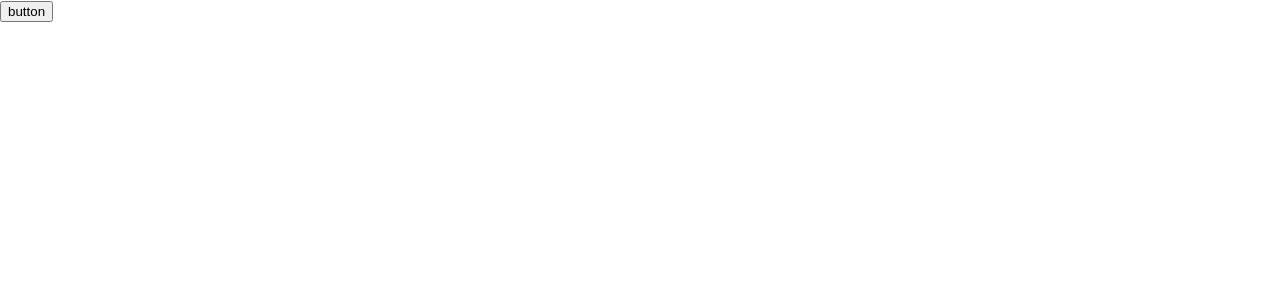
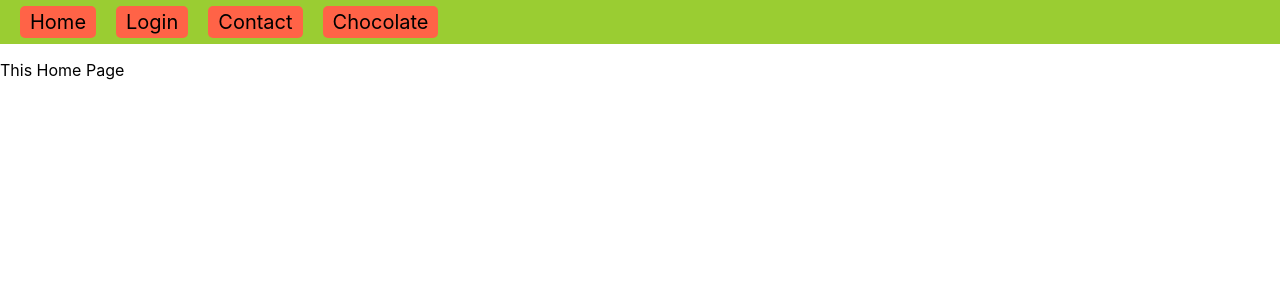
Before and after one commit to gkusumbe7/react-project1, a React (Create React App) app: page / in a window 1280 px wide. Shown: the top 300 px of the page. Built offline with nearby package versions, Linux system fonts and the light colour scheme.

Commit message:
added nav bar

```diff
--- a/src/App.js
+++ b/src/App.js
@@ -1,11 +1,17 @@
-import Path from './Components/Route';
+import { BrowserRouter , Routes , Route  } from 'react-router-dom';
+
 import Home from './Components/Home';
-import Navbar from './Components/Navbar';
+import LoginPage from './Components/LoginPage';
 
 function App() {
   return (
     <>
-    <Navbar/>
+      <BrowserRouter>
+         <Routes>
+             <Route  path="/" element={<Home/>}>Home</Route>
+             <Route path="/Login" element={<LoginPage/>}>LoginPage</Route>
+         </Routes>
+      </BrowserRouter>
     </>
   );
 }
--- a/src/Components/Home.js
+++ b/src/Components/Home.js
@@ -1,8 +1,11 @@
+import Navbar from "./Navbar";
+
 function Home(){
     return(
         <>
         <div>
-            <p>  This Home Page</p>
+            <Navbar/>
+            <p>This Home Page</p>
         </div>
         </>
     )
--- a/src/Components/LoginPage.js
+++ b/src/Components/LoginPage.js
@@ -1,7 +1,10 @@
+import Navbar from "./Navbar";
+
 function LoginPage(){
     return(
         <>
         <div>
+            <Navbar/>
             <p>Login Page</p>
         </div>
 
--- a/src/Components/Navbar.css
+++ b/src/Components/Navbar.css
@@ -1,5 +1,17 @@
-.main-container{
-    height: 50px;
+.nav-container {
+    background-color: yellowgreen;
+    padding: 10px;
+    margin-bottom: 10px;
+  }
+
+  .nav-menu {
     color: black;
-    background-color: aqua;
-}
+    text-decoration: none;
+    background-color: tomato;
+    margin-left: 10px;
+    margin-right: 10px;
+    border-radius: 5px;
+    font-size: 20px;
+    text-align: center;
+    padding: 4px 10px;
+  }
--- a/src/Components/Navbar.js
+++ b/src/Components/Navbar.js
@@ -1,15 +1,24 @@
+import { Link } from "react-router-dom";
+import "./Navbar.css"
 function Navbar(){
     return(
       <>
-         <div className="main-container">
-             <div>
-                 <button> button</button>
-             </div>
-         </div>
-
-      </>
-
-    )
-};
+      <div className="nav-container">
+      <Link to="/" className="nav-menu">
+        Home
+      </Link>
+      <Link to="/Login" className="nav-menu">
+        Login
+      </Link>
+      <Link to="/Contact" className="nav-menu">
+        Contact
+      </Link>
+      <Link to="/Chocolate" className="nav-menu">
+        Chocolate
+      </Link>
+    </div>
+    </>
+  );
+}
 
 export default Navbar;
--- a/src/Components/Route.js
+++ /dev/null
@@ -1,19 +0,0 @@
-import { BrowserRouter , Route , Routes } from "react-router-dom";
-import Home from "./Home";
-import LoginPage from "./LoginPage";
-function Path(){
-  return(
-
-    <>
-    <BrowserRouter>
-      <Routes>
-         <Route path="/" element = {<Home/>}>Home</Route>
-         <Route path="/LoginPage" element={<LoginPage/>}>Login Page</Route>
-      </Routes>
-    </BrowserRouter>
-
-    </>
-  )
-};
-
-export default Path;
```
